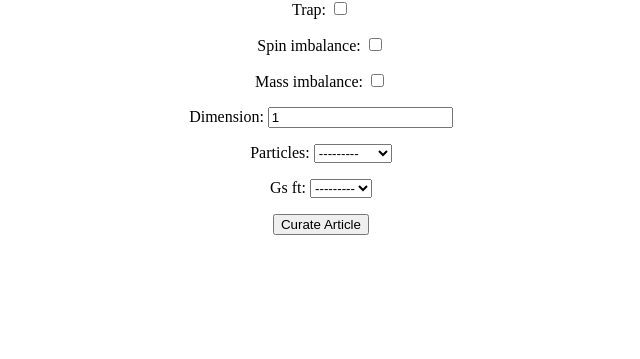
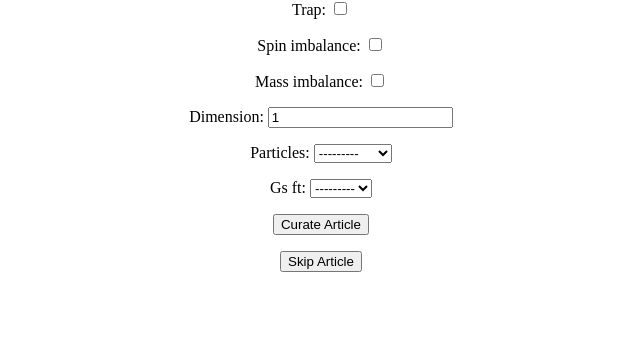
Before and after one commit to SoSavory/qmm_rdbms, a Django app: page /search/curate/ in a window 1280 px wide. Shown: the part 335-694 px from the top of the page, without its empty margins (319-959 px from the left). Run offline with Django 3.2, Linux system fonts and the light colour scheme; the visitor is signed in with stand-in values (Sample User, id 1); data that the repository does not hold is empty.

Commit message:
added a skip button for arxiv article curation, it saves a session list of ids to not curate

```diff
--- a/search/static/js/curate.js
+++ b/search/static/js/curate.js
@@ -9,6 +9,7 @@ function grabArticle(){
     $("#authors").html(xml.authors);
     $("#arxiv_id").html('<a target="_blank" href="https://arxiv.org/abs/' + xml.arxiv_id.replace("oai:arXiv.org:", "") + '">' + xml.arxiv_id + '</a>');
     $("#abstract").html(xml.abstract);
+    $("#skip_id").attr("value", xml.id);
 
     $("#current_user").html("Current User: " + xml.user_name)
   });
--- a/search/templates/search/curate.html
+++ b/search/templates/search/curate.html
@@ -47,6 +47,11 @@
       {{ form.as_p }}
       <input type="submit" value="Curate Article"></input>
     </form>
+    <form method="POST" action="http://localhost:8000/search/skip_arxiv_xml_curation/">
+      {% csrf_token %}
+      <input type="hidden" name="skip_id" id="skip_id">
+      <input type="submit" value="Skip Article"></input>
+    </form>
 
   </div>
 </body>
--- a/search/urls.py
+++ b/search/urls.py
@@ -7,6 +7,7 @@ urlpatterns = [
     url(r'^curate/$', views.curate, name='curate'),
     url(r'^arxiv_xml/$', views.arxiv_xml, name='arxiv_xml'),
     url(r'^curate_arxiv_article/$', views.curate_arxiv_article, name='curate_arxiv_article'),
+    url(r'^skip_arxiv_xml_curation/$', views.skip_arxiv_xml_curation, name='skip_arxiv_xml_curation'),
     url(r'^upload_arxiv_xml/$', views.upload_arxiv_xml, name='upload_arxiv_xml'),
     url(r'^handle_arxiv_xml_upload/$', views.handle_arxiv_xml_upload, name='handle_arxiv_xml_upload'),
 ]
--- a/search/views.py
+++ b/search/views.py
@@ -29,7 +29,7 @@ def index(request):
 @login_required
 def arxiv_xml(request):
     user_id = request.user.id
-    arxiv = ArxivXML.objects.filter(curated="0").filter(user_id=user_id)[0:1].get()
+    arxiv = ArxivXML.objects.filter(curated="0").filter(user_id=user_id).exclude(pk__in=request.session.get("skipped_xml_ids", []))[0:1].get()
 
     response_data = {}
     response_data['id'] = arxiv.id
@@ -38,15 +38,36 @@ def arxiv_xml(request):
     response_data['abstract'] = arxiv.abstract
     response_data['arxiv_id'] = arxiv.arxiv_id
     response_data['user_name'] = request.user.username
+    print "===================================================================="
+    print request.session.get("skipped_xml_ids", "nothing")
+    print "===================================================================="
 
     request.session["arxiv_xml_id"] = arxiv.id
+
     return JsonResponse(response_data)
 
 @login_required
+#create an array of skipped arxiv xml ids
+def skip_arxiv_xml_curation(request):
+    if 'skipped_xml_ids' not in request.session:
+        request.session['skipped_xml_ids'] = list(request.POST['skip_id'])
+    else:
+        temp_session = request.session['skipped_xml_ids']
+        temp_session.append(int(request.POST['skip_id']))
+
+        request.session['skipped_xml_ids'] = temp_session
+
+    # temp_session.append(request.POST['skip_id'])
+    # request.session["skipped_xml_ids"] = temp_session
+    return redirect("curate")
+
+@login_required
+# Happens before arvix_xml. Workflow goes curate -> (ajax)arxiv_xml -> curate_arxiv_article
 def curate(request):
     template = loader.get_template('search/curate.html')
     form = ArticleForm()
     context = {'form': form}
+
     return HttpResponse(template.render(context, request))
 
 # At some point need to finalize validations and making this workflow a little more professional
```
Also changed, not shown: 2 other files.
